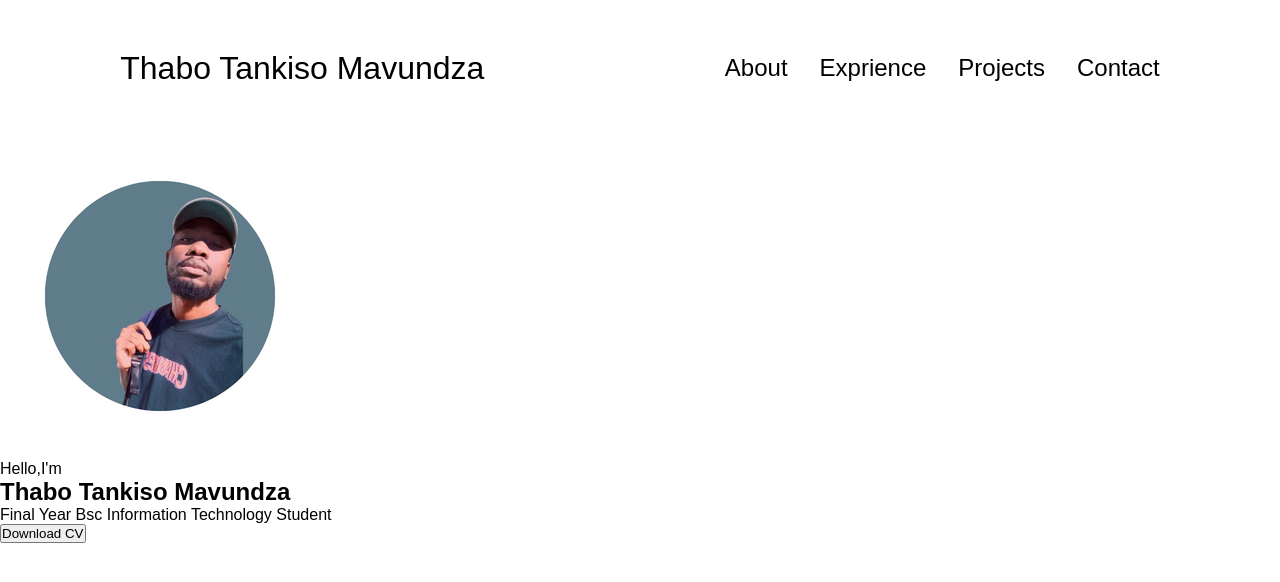
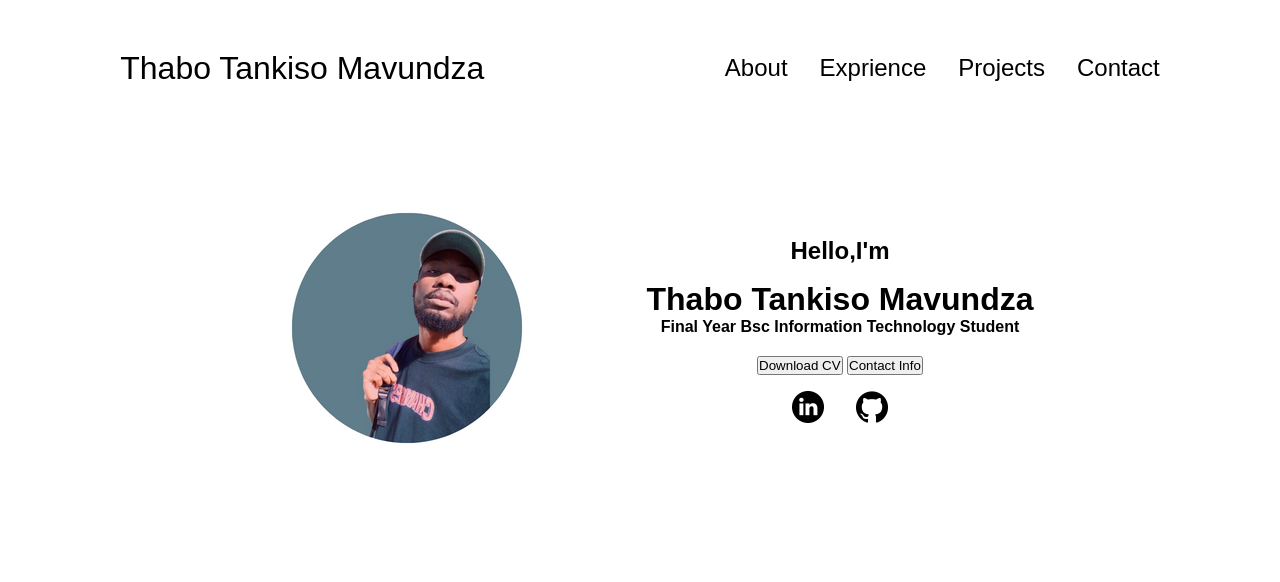
Before and after one commit to AriesMaster/hmtl-css-javascript-portfolio, a plain HTML site: page index.html in a window 1280 px wide. Drawn offline with Linux system fonts and the light colour scheme.

Commit message:
new file ,i added audio tothe project

```diff
--- a/index.html
+++ b/index.html
@@ -49,6 +49,24 @@
                 onclick="window.open('./assets/cv.pdf')"
                 >Download CV</button>
 
+                <button class="btn btn-color-1"
+                onclick="location.href='./#contact'"
+                >Contact Info</button>
+
+            </div>
+            <div id="socials-container">
+                <img src="./assets/linkedin.png"
+                alt="My linkedin profile"
+                class="icon"
+                onclick="location.href='https://www.linkedin.com/in/thabo-tankiso-691413285'"
+                />
+
+                <img src="./assets/github.png"
+                alt="My Gitgub profile"
+                class="icon"
+                onclick="location.href='https://github.com/AriesMaster'"
+                />
+
             </div>
         </div>
     </section>
--- a/script.js
+++ b/script.js
@@ -4,3 +4,18 @@ function toggleMenu() {
     menu.classList.toggle("open");
     icon.classList.toggle("open");
 }
+
+document.addEventListener('DOMContentLoaded', function() {
+    // Check if the sound has been played before
+    if (!localStorage.getItem('soundPlayed')) {
+        // Play sound when the website launches
+        playSound();
+        // Mark that the sound has been played
+        localStorage.setItem('soundPlayed', true);
+    }
+});
+
+function playSound() {
+    const sound = new Audio("./assets/thabo-voice.mp3"); // Replace with the actual path to your sound file
+    sound.play();
+}
--- a/style.css
+++ b/style.css
@@ -146,3 +146,72 @@ a:hover {
 }
 
 /* Sections*/
+
+section {
+  padding-top: 4vh;
+  height: 96vh;
+  margin: 0 10rem;
+  box-sizing: border-box;
+  min-height: fit-content;
+}
+
+.section-container {
+  display: flex;
+}
+
+/* profile */
+
+#profile {
+  display: flex;
+  justify-content: center;
+  gap: 5rem;
+  height: auto;
+}
+
+.section__pic-container {
+  display: flex;
+  height: 400px;
+  width: 400px;
+  margin: auto 0;
+}
+
+.section__text{
+  align-self: center;
+  text-align: center;
+}
+
+.section__text p {
+  font-weight: 600;
+}
+
+.section__text__p1 {
+  text-align: center;
+}
+.section__text__p1 {
+  font-size: 1.5rem;
+  margin-bottom: 1rem;
+}
+
+.section__text__p2 {
+  margin-bottom: 20px; /* Add margin-bottom to create space */
+}
+
+
+.title {
+  font-size: 2rem;
+  text-align: center;
+}
+
+#socials-container{
+  display: flex;
+  justify-content: center;
+  margin-top: 1rem;
+  gap: 2rem;
+}
+
+/* ICONS*/
+
+.icon {
+  cursor: pointer;
+  height: 2rem;
+}
```
Also changed, not shown: 1 other file.
